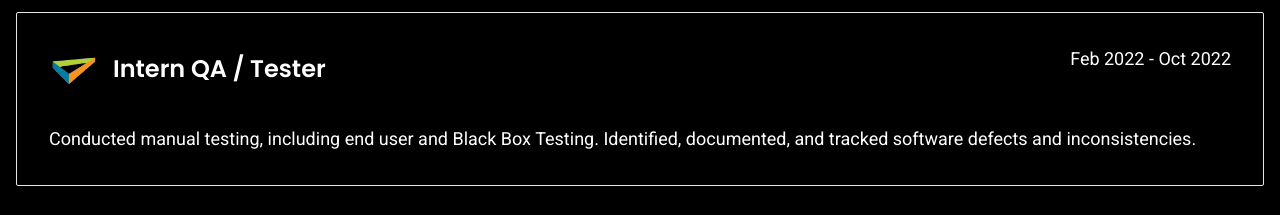
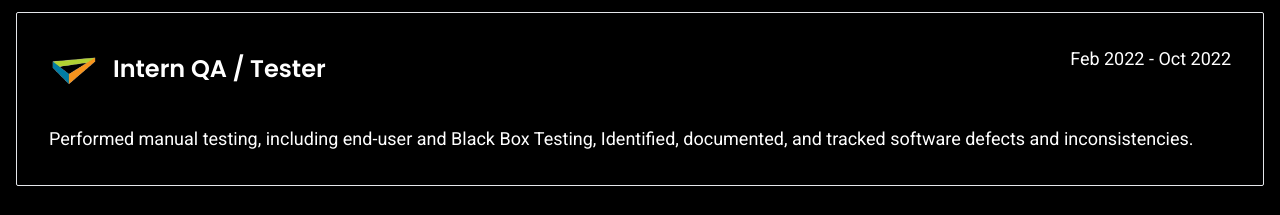
Before and after one commit to Narathip99/naay-portfolio, a React (Vite) app: page / in a window 1280 px wide. Shown: the part 1980-2195 px from the top of the page. Built offline with nearby package versions, Linux system fonts and the light colour scheme.

Commit message:
update resume

```diff
--- a/src/components/layout/Header.tsx
+++ b/src/components/layout/Header.tsx
@@ -27,7 +27,7 @@ const Header: React.FC = () => {
         ) : null}
 
         <Button
-          to="https://drive.google.com/file/d/1IG7Nv0Xq8omybZvsraMiIZROfLCjYmfc/view?usp=sharing"
+          to="https://drive.google.com/file/d/1fhgmO0z3ZHHlIvpea2LCJUIW8Cr_-9y2/view?usp=sharing"
           target="_blank"
           rel="noopener noreferrer"
           className="hidden lg:flex sm:gap-2 sm:items-center border-2 border-black box-border hover:bg-transparent hover:text-black hover:border-2 hover:border-black"
--- a/src/pages/home/Experience.tsx
+++ b/src/pages/home/Experience.tsx
@@ -25,7 +25,7 @@ const experience = [
     icon: iconVersatileHaus,
     duration: "Feb 2022 - Oct 2022",
     description:
-      "Conducted manual testing, including end user and Black Box Testing. Identified, documented, and tracked software defects and inconsistencies.",
+      "Performed manual testing, including end-user and Black Box Testing, Identified, documented, and tracked software defects and inconsistencies.",
   },
 ];
 
```
